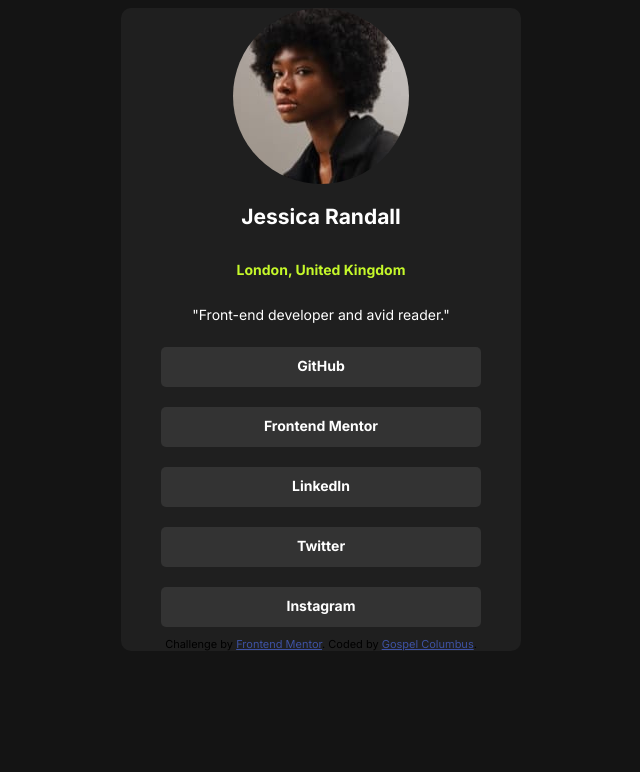
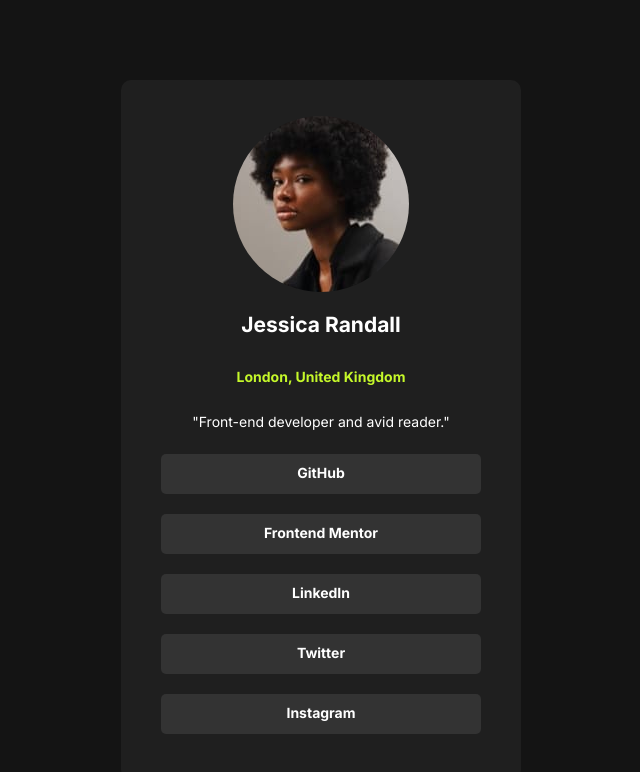
Before and after one commit to Gospel-Columbus/Social-Profile, a plain HTML site: page index.html in a window 1280 px wide. Shown: the whole page, without its empty margins (319-959 px from the left). Drawn offline with Linux system fonts and the light colour scheme.

Commit message:
commit this files now

```diff
--- a/index.html
+++ b/index.html
@@ -35,10 +35,6 @@
  <div class="mimi-four"><b> Twitter</b></div>
   <div class="mimi-five"><b> Instagram</b></div>
 
-   <div class="attribution">
-     Challenge by <a href="https://www.frontendmentor.io?ref=challenge" target="_blank">Frontend Mentor</a>.
-     Coded by <a href="#">Gospel Columbus</a>.
-   </div>
  </div>
 </body>
 </html>
--- a/styles.css
+++ b/styles.css
@@ -11,11 +11,14 @@ body {
     font-family: "Inter", serif;
     font-weight: 400px;
     font-size: 14px;
+    align-content: center;
+    margin: 40px auto;
 }
 
 .container {
     background-color: hsl(0, 0%, 12%);
     width:400px;
+    height: 700px;
     text-align: center;
     display:flex;
     flex-direction: column;
@@ -85,7 +88,8 @@ body {
 @media (max-width: 1440px) {
     .container {
         width: 400px;
-        height: auto;
+        height: 700px;
+        margin: 40px auto;
 
 
     }
```
